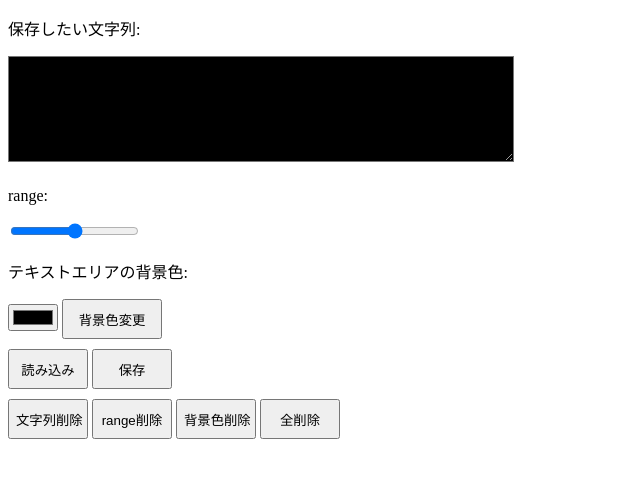
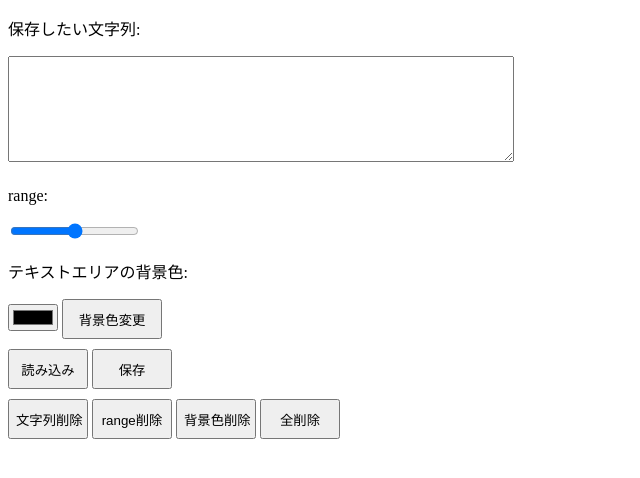
Before and after one commit to Cu-D-Yamaguchi/sessionStorage, a plain HTML site: page index.html in a window 1280 px wide. Shown: the whole page, without its empty margins (0-640 px from the left). Drawn offline with Linux system fonts and the light colour scheme.

Commit message:
Update index.html

```diff
--- a/index.html
+++ b/index.html
@@ -9,7 +9,7 @@
 	<body>
 
 		<p>保存したい文字列:</p>
-		<textarea id="str" style="width:500px; height:100px; margin:0px 0px 5px 0px; color:grey; background-color:#000000;"></textarea><br>
+		<textarea id="str" style="width:500px; height:100px; margin:0px 0px 5px 0px; color:grey;"></textarea><br>
 
 		<p>range:</p>
 		<input type="range" id="range" name="range" min="0" max="10" >
```
